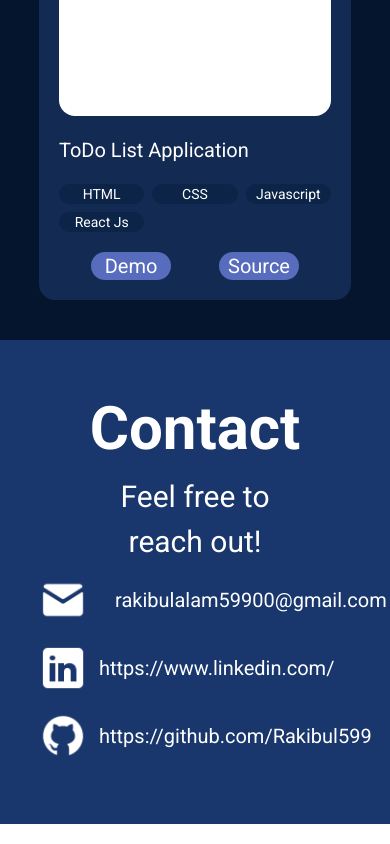
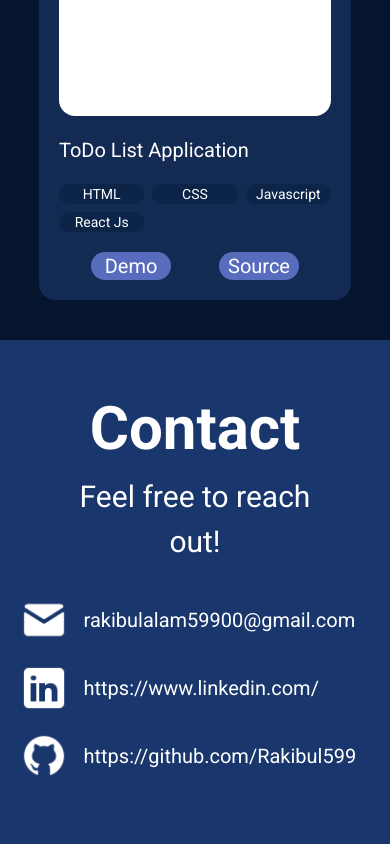
Before and after one commit to Rakibul599/react-portfolio, a React (Vite) app: page / in a window 390 px wide. Shown: the part 5410-6254 px from the top of the page. Built offline with nearby package versions, Linux system fonts and the light colour scheme.

Commit message:
contact fixed

```diff
--- a/src/component/Contact/Contact.tsx
+++ b/src/component/Contact/Contact.tsx
@@ -1,39 +1,79 @@
-import React from 'react'
-import { getUrlimg } from '../../utils/Geturlimg'
+import React from 'react';
+import { getUrlimg } from '../../utils/Geturlimg';
 
 function Contact() {
   return (
-    <div className='w-full bg-[#19376d]'>
-        <div className='font-roboto my-color-text w-[80%] pt-11 pb-11 mx-auto '>
-        <div className='grid grid-cols-1 sm:grid-cols-2'>
-        <div>
-            <h1 className='sm:text-[50px] text-[60px] font-bold text-center sm:text-start'>Contact</h1>
-            <div className='w-full text-center sm:text-start'>
-            <p className='text-[30px] sm:text-[25px] sm:w-full w-[60%] mx-auto sm:m-0'>Feel free to reach out!</p>
+    <div className="w-full bg-[#19376d]">
+      <div className="font-roboto my-color-text w-[90%] sm:w-[80%] pt-11 pb-11 mx-auto">
+        <div className="grid grid-cols-1 sm:grid-cols-2 gap-8">
+          {/* Left Section */}
+          <div>
+            <h1 className="sm:text-[50px] text-[60px] font-bold text-center sm:text-start">Contact</h1>
+            <div className="w-full text-center sm:text-start">
+              <p className="text-[30px] sm:text-[25px] sm:w-full w-[80%] mx-auto sm:mx-0">
+                Feel free to reach out!
+              </p>
             </div>
-
+          </div>
+          {/* Right Section */}
+          <div>
+            {/* Email */}
+            <div className="flex flex-row items-center gap-4 sm:gap-3 mb-5">
+              <img
+                src={getUrlimg('contact/emailIcon.png')}
+                alt="Email Icon"
+                className="w-12 h-12 sm:w-10 sm:h-10"
+              />
+              <p className="break-words w-[90%]">
+                <a
+                  href="mailto:rakibulalam59900@gmail.com"
+                  className="place-content-center text-[20px] sm:text-[16px] break-words"
+                >
+                  rakibulalam59900@gmail.com
+                </a>
+              </p>
+            </div>
+            {/* LinkedIn */}
+            <div className="flex flex-row items-center gap-4 sm:gap-3 mb-5">
+              <img
+                src={getUrlimg('contact/linkedinIcon.png')}
+                alt="LinkedIn Icon"
+                className="w-12 h-12 sm:w-10 sm:h-10"
+              />
+              <p className="break-words w-[90%]">
+                <a
+                  href="https://www.linkedin.com/in/rakibul-alam-b00b231b6/"
+                  target="_blank"
+                  rel="noopener noreferrer"
+                  className="place-content-center text-[20px] sm:text-[16px] break-words"
+                >
+                  https://www.linkedin.com/
+                </a>
+              </p>
+            </div>
+            {/* GitHub */}
+            <div className="flex flex-row items-center gap-4 sm:gap-3 mb-5">
+              <img
+                src={getUrlimg('contact/githubIcon.png')}
+                alt="GitHub Icon"
+                className="w-12 h-12 sm:w-10 sm:h-10"
+              />
+              <p className="break-words w-[90%]">
+                <a
+                  href="https://github.com/Rakibul599"
+                  target="_blank"
+                  rel="noopener noreferrer"
+                  className="place-content-center text-[20px] sm:text-[16px] break-words"
+                >
+                  https://github.com/Rakibul599
+                </a>
+              </p>
+            </div>
+          </div>
         </div>
-        <div>
-            <div className='flex flex-row mt-3 sm:mt-0 gap-7 sm:gap-3 mb-5'>
-                <img src={getUrlimg("contact/emailIcon.png")} alt="" className='w-12 h-12 sm:w-10 sm:h-10'/>
-                <a href="mailto:rakibulalam59900@gmail.com" className='place-content-center text-[20px] sm:text-[16px]'>rakibulalam59900@gmail.com</a>
-            </div>
-            <div className='flex flex-row gap-3 mb-5'>
-                <img src={getUrlimg("contact/linkedinIcon.png")} alt="" className='w-12 h-12 sm:w-10 sm:h-10' />
-                <a href="https://www.linkedin.com/in/rakibul-alam-b00b231b6/" target="_blank" className='place-content-center text-[20px] sm:text-[16px]'>https://www.linkedin.com/</a>
-            </div>
-            <div className='flex flex-row gap-3 mb-5'>
-                <img src={getUrlimg("contact/githubIcon.png")} alt="" className='w-12 h-12 sm:w-10 sm:h-10' />
-                <a href="https://github.com/Rakibul599" target="_blank" className='place-content-center text-[20px] sm:text-[16px]'>https://github.com/Rakibul599</a>
-            </div>
-
-        </div>
-        </div>
-
+      </div>
     </div>
-    </div>
-
-  )
+  );
 }
 
-export default Contact
+export default Contact;
```
